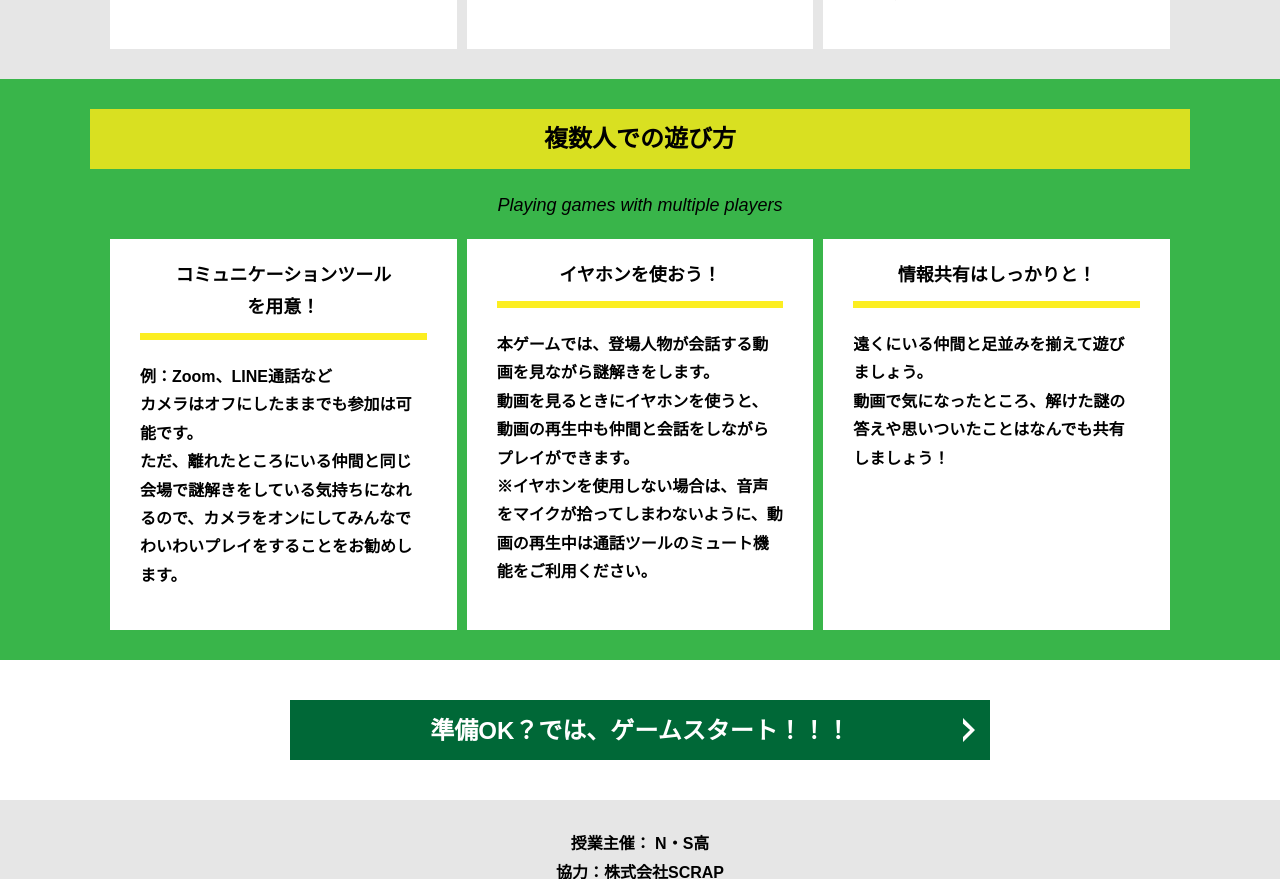
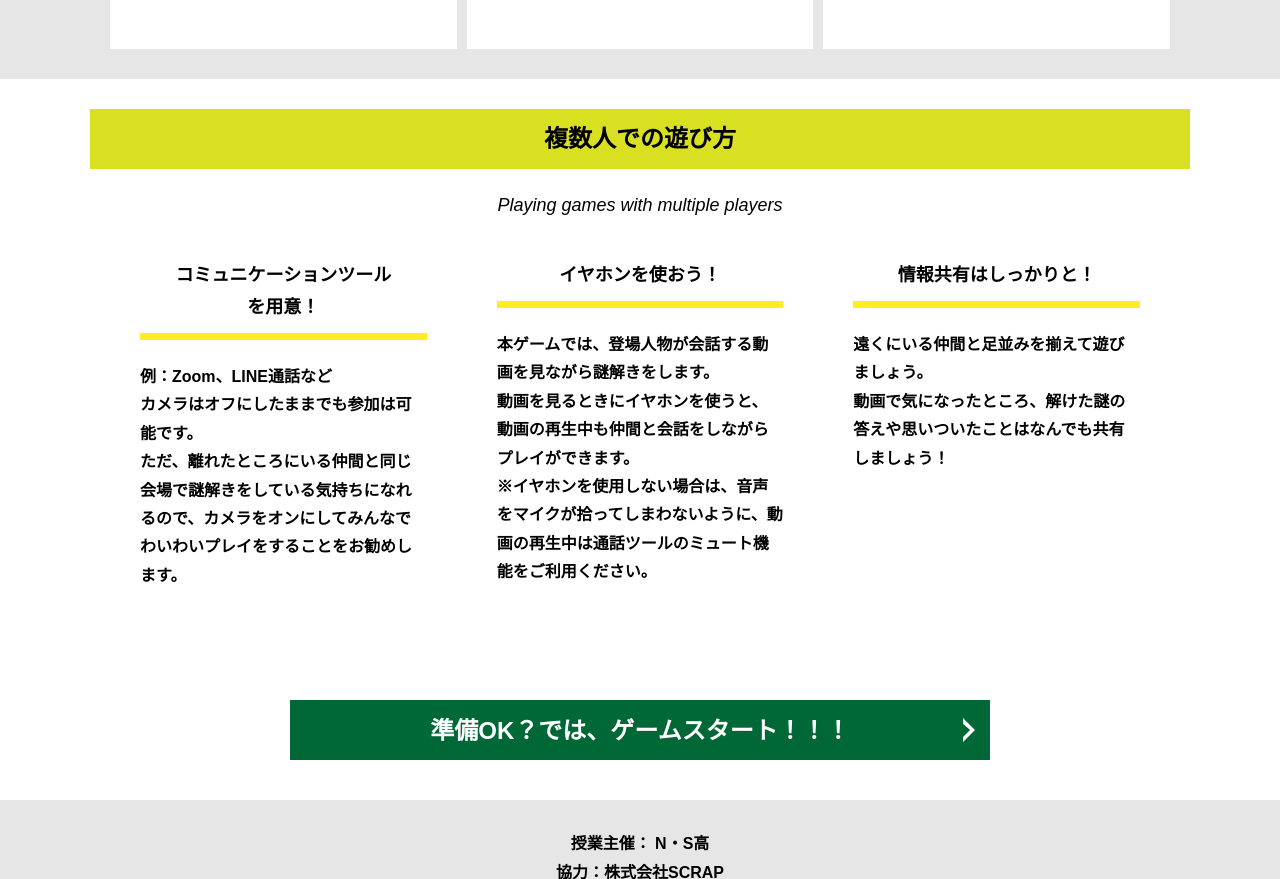
Before and after one commit to nnn-ta-kawamura/ta_kawamura_proN_test, a plain HTML site: page index.html in a window 1280 px wide. Shown: the part 1572-2451 px from the top of the page. Drawn offline with Linux system fonts and the light colour scheme.

Commit message:
Update style.css

```diff
--- a/assets/css/style.css
+++ b/assets/css/style.css
@@ -239,7 +239,7 @@ button {
 * Color
 *********************/
 .bg-color--keycolor {
-  background-color: #39b54a;
+  background-color: ;
 }
 
 .bg-color--subcolor {
```
